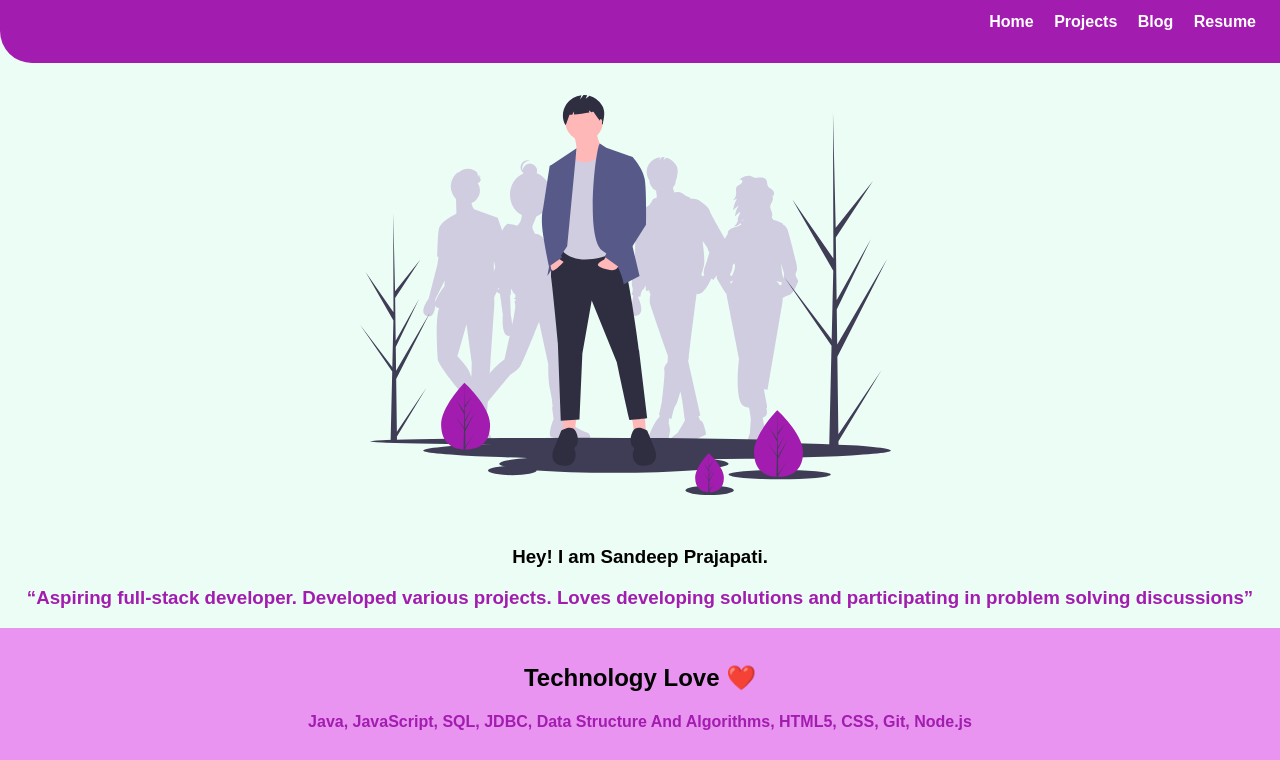
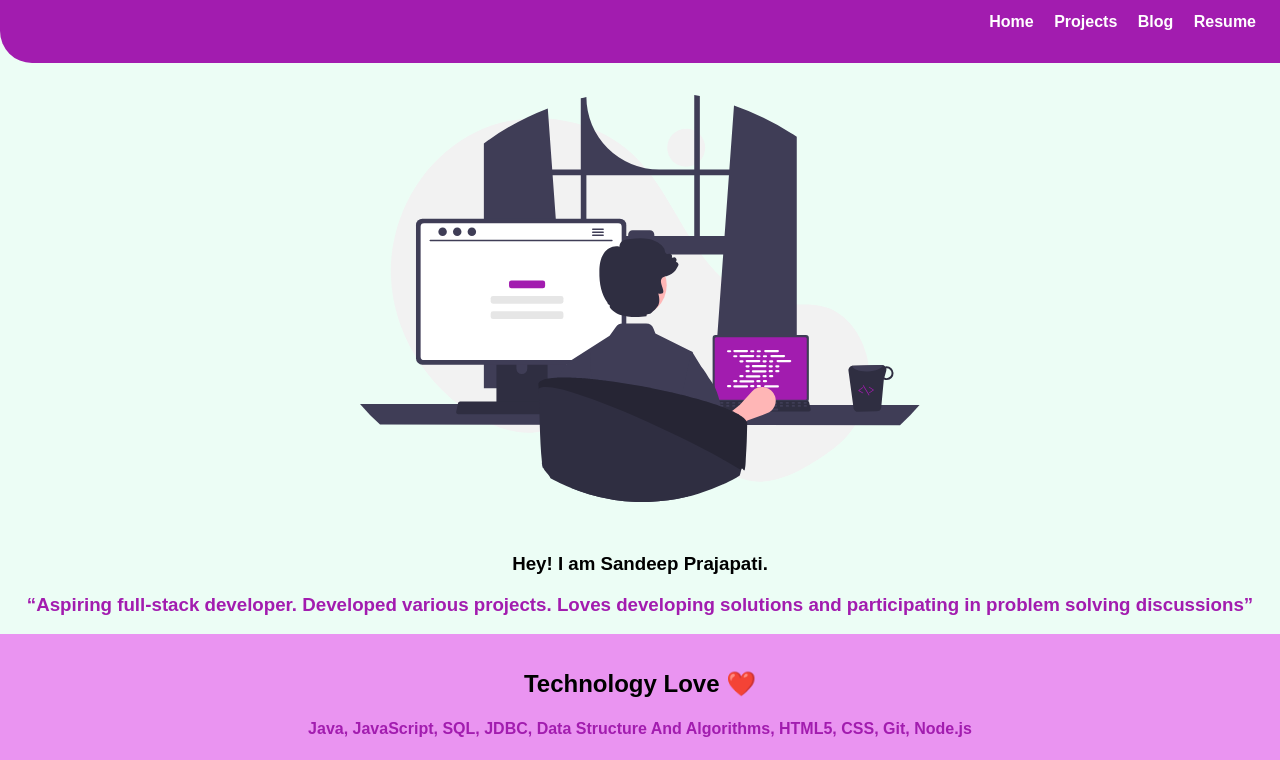
Before and after one commit to sandeep8854/sandeepP-portfolio, a plain HTML site: page index.html in a window 1280 px wide. Shown: the part 40-800 px from the top of the page. Drawn offline with Linux system fonts and the light colour scheme.

Commit message:
updating some image

```diff
--- a/index.html
+++ b/index.html
@@ -34,7 +34,7 @@
       <div class="image-container">
         <img
           class="image"
-          src="/undraw_stand_out_-1-oag.svg"
+          src="/undraw_programming_re_kg9v (1).svg"
           alt="Image not found Sandeep"
         />
       </div>
```
